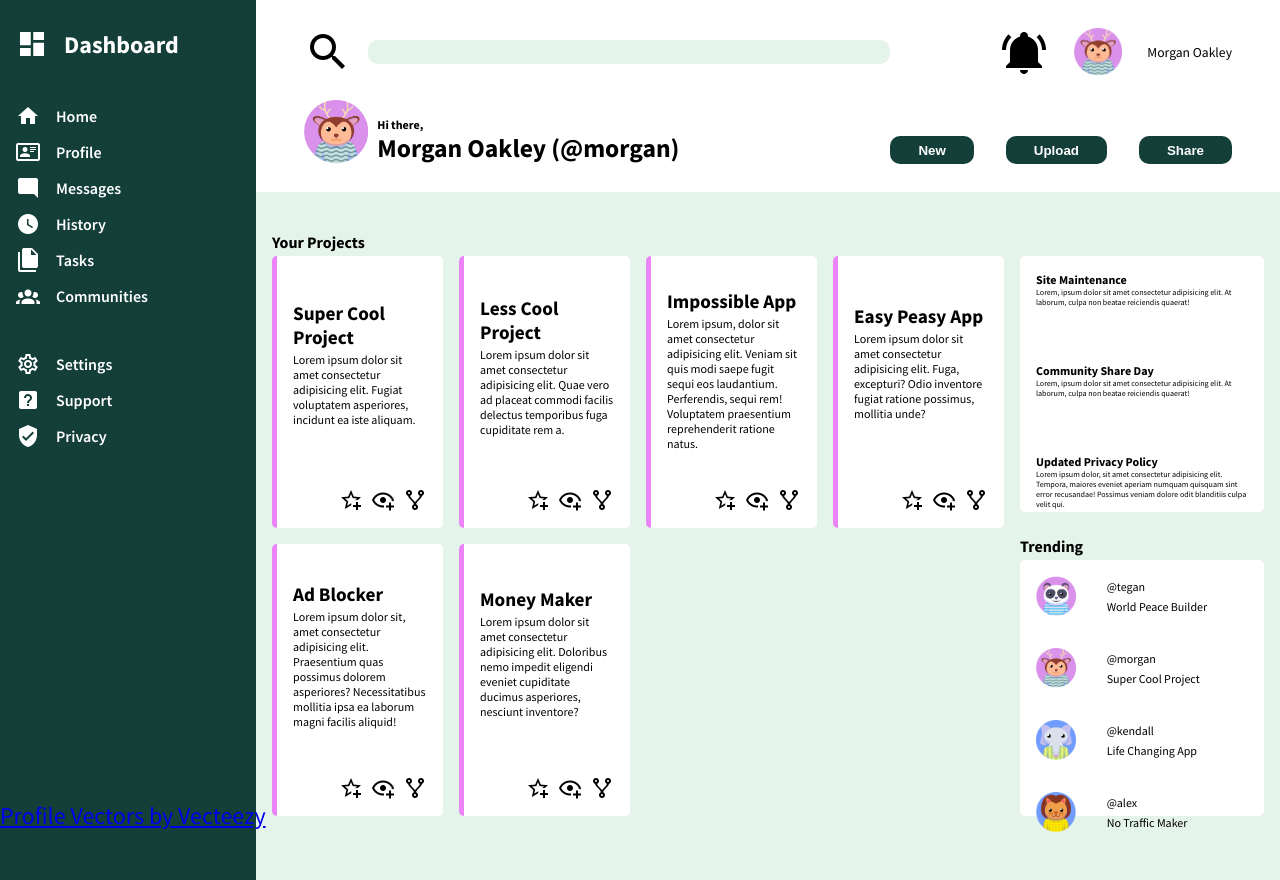
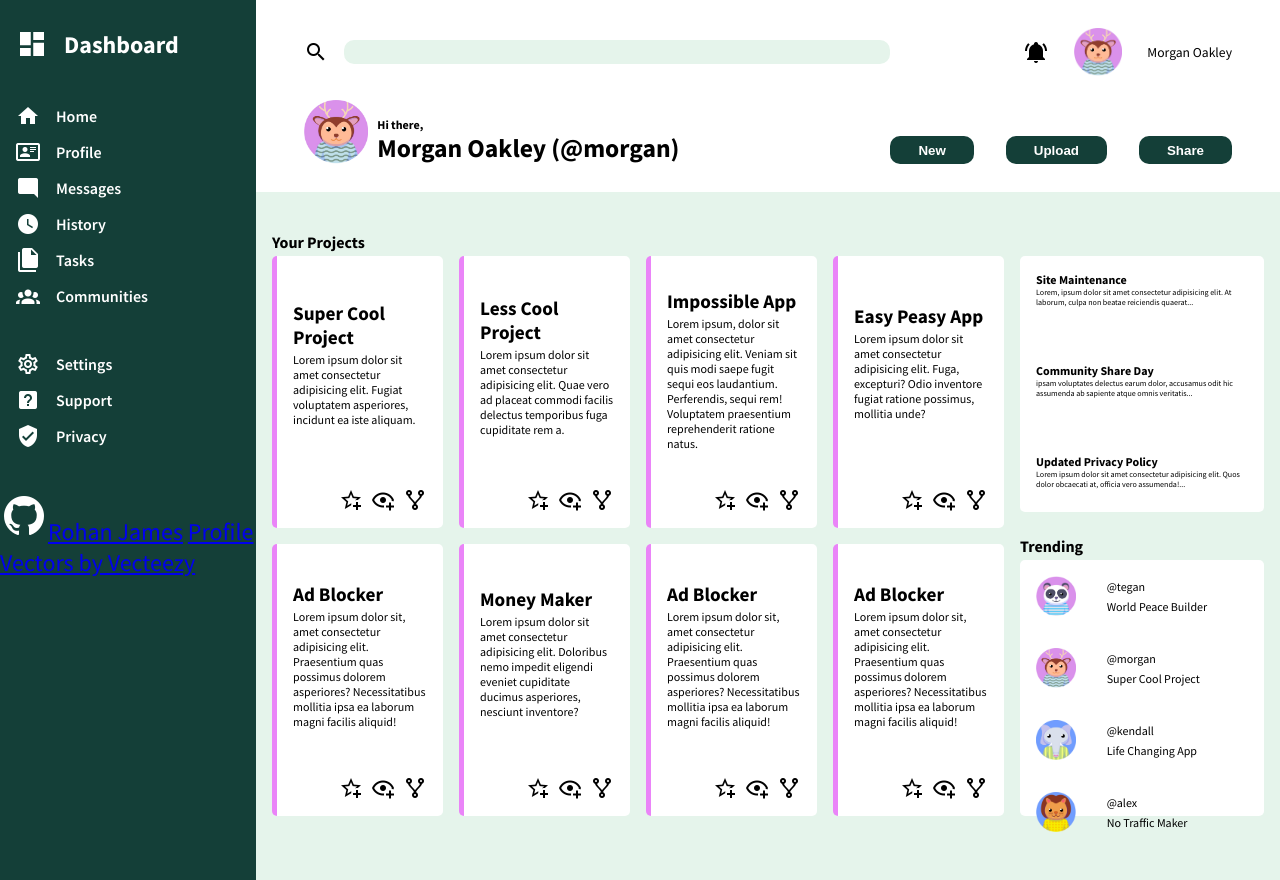
Before and after one commit to rohanjames1998/admin-dashboard, a plain HTML site: page index.html in a window 1280 px wide. Drawn offline with Linux system fonts and the light colour scheme.

Commit message:
Add footer

```diff
--- a/index.html
+++ b/index.html
@@ -4,7 +4,12 @@
     <meta charset="UTF-8" />
     <meta http-equiv="X-UA-Compatible" content="IE=edge" />
     <meta name="viewport" content="width=device-width, initial-scale=1.0" />
-    <link rel="preconnect" href="https://fonts.googleapis.com"><link rel="preconnect" href="https://fonts.gstatic.com" crossorigin><link href="https://fonts.googleapis.com/css2?family=Source+Sans+Pro:wght@400;600;700&display=swap" rel="stylesheet">
+    <link rel="preconnect" href="https://fonts.googleapis.com" />
+    <link rel="preconnect" href="https://fonts.gstatic.com" crossorigin />
+    <link
+      href="https://fonts.googleapis.com/css2?family=Source+Sans+Pro:wght@400;600;700&display=swap"
+      rel="stylesheet"
+    />
     <link rel="stylesheet" href="styles.css" />
     <title>Admin Dashboard</title>
   </head>
@@ -12,7 +17,11 @@
     <div class="container">
       <section class="sidebar">
         <div class="sidebar-header bar-item">
-          <img src="icons/view-dashboard.png" alt="icon" class="dashboard-icon" />
+          <img
+            src="icons/view-dashboard.png"
+            alt="icon"
+            class="dashboard-icon"
+          />
           <h1>Dashboard</h1>
         </div>
 
@@ -22,11 +31,19 @@
             <p>Home</p>
           </div>
           <div class="sidebar-profile bar-item">
-            <img src="icons/card-account-details-outline.png" alt="profile-icon" class="bar-icon" />
+            <img
+              src="icons/card-account-details-outline.png"
+              alt="profile-icon"
+              class="bar-icon"
+            />
             <p>Profile</p>
           </div>
           <div class="messages bar-item">
-            <img src="icons/message-reply.png" alt="msg-icon" class="bar-icon" />
+            <img
+              src="icons/message-reply.png"
+              alt="msg-icon"
+              class="bar-icon"
+            />
             <p>Messages</p>
           </div>
           <div class="history bar-item">
@@ -34,11 +51,19 @@
             <p>History</p>
           </div>
           <div class="tasks bar-item">
-            <img src="icons/file-multiple.png" alt="tsk-icon" class="bar-icon" />
+            <img
+              src="icons/file-multiple.png"
+              alt="tsk-icon"
+              class="bar-icon"
+            />
             <p>Tasks</p>
           </div>
           <div class="communities bar-item">
-            <img src="icons/account-group.png" alt="cmt-icon" class="bar-icon" />
+            <img
+              src="icons/account-group.png"
+              alt="cmt-icon"
+              class="bar-icon"
+            />
             <p>Communities</p>
           </div>
         </section>
@@ -53,15 +78,29 @@
             <p>Support</p>
           </div>
           <div class="privacy bar-item">
-            <img src="icons/shield-check.png" alt="priv-icon" class="bar-icon" />
+            <img
+              src="icons/shield-check.png"
+              alt="priv-icon"
+              class="bar-icon"
+            />
             <p>Privacy</p>
           </div>
         </section>
+        <footer class="footer">
+          <a href="https://github.com/rohanjames1998" class="github-link">
+            <img src="icons/github.png" alt="github" />Rohan James</a
+          >
+          <a
+            href="https://www.vecteezy.com/free-vector/profile"
+            class="vector-link"
+            >Profile Vectors by Vecteezy</a
+          >
+        </footer>
       </section>
 
       <section class="header">
         <div class="search">
-          <img src="icons/magnify.png" alt="search-icon" />
+          <img src="icons/magnify.png" alt="search-icon" class="search-icon" />
           <input
             type="search"
             name="search-bar"
@@ -71,13 +110,21 @@
         </div>
 
         <div class="user-profile">
-          <img src="icons/bell-ring.png" alt="notifications" />
+          <img
+            src="icons/bell-ring.png"
+            alt="notifications"
+            class="bell-icon"
+          />
           <img src="profile-imgs/dp-5.png" alt="user-img" class="user-img" />
           <p>Morgan Oakley</p>
         </div>
 
         <div class="greetings">
-          <img src="profile-imgs/dp-5.png" alt="user-img" class="user-greeting-img" />
+          <img
+            src="profile-imgs/dp-5.png"
+            alt="user-img"
+            class="user-greeting-img"
+          />
           <p class="greet">Hi there,</p>
           <p class="user-name">Morgan Oakley (@morgan)</p>
         </div>
@@ -89,7 +136,7 @@
         </div>
       </section>
 
-      <section class="main-menu">
+      <main class="main-menu">
         <section class="task-menu">
           <h2 class="menu-sub-header">Your Projects</h2>
           <div class="task">
@@ -107,7 +154,9 @@
           <div class="task">
             <h3 class="task-title">Less Cool Project</h3>
             <p class="task-desc">
-             Lorem ipsum dolor sit amet consectetur adipisicing elit. Quae vero ad placeat commodi facilis delectus temporibus fuga cupiditate rem a.
+              Lorem ipsum dolor sit amet consectetur adipisicing elit. Quae vero
+              ad placeat commodi facilis delectus temporibus fuga cupiditate rem
+              a.
             </p>
             <div class="task-icon-cont">
               <img src="icons/star-plus-outline.png" alt="fav" />
@@ -118,7 +167,9 @@
           <div class="task">
             <h3 class="task-title">Impossible App</h3>
             <p class="task-desc">
-              Lorem ipsum, dolor sit amet consectetur adipisicing elit. Veniam sit quis modi saepe fugit sequi eos laudantium. Perferendis, sequi rem! Voluptatem praesentium reprehenderit ratione natus.
+              Lorem ipsum, dolor sit amet consectetur adipisicing elit. Veniam
+              sit quis modi saepe fugit sequi eos laudantium. Perferendis, sequi
+              rem! Voluptatem praesentium reprehenderit ratione natus.
             </p>
             <div class="task-icon-cont">
               <img src="icons/star-plus-outline.png" alt="fav" />
@@ -129,7 +180,8 @@
           <div class="task">
             <h3 class="task-title">Easy Peasy App</h3>
             <p class="task-desc">
-              Lorem ipsum dolor sit amet consectetur adipisicing elit. Fuga, excepturi? Odio inventore fugiat ratione possimus, mollitia unde?
+              Lorem ipsum dolor sit amet consectetur adipisicing elit. Fuga,
+              excepturi? Odio inventore fugiat ratione possimus, mollitia unde?
             </p>
             <div class="task-icon-cont">
               <img src="icons/star-plus-outline.png" alt="fav" />
@@ -140,7 +192,9 @@
           <div class="task">
             <h3 class="task-title">Ad Blocker</h3>
             <p class="task-desc">
-              Lorem ipsum dolor sit, amet consectetur adipisicing elit. Praesentium quas possimus dolorem asperiores? Necessitatibus mollitia ipsa ea laborum magni facilis aliquid!
+              Lorem ipsum dolor sit, amet consectetur adipisicing elit.
+              Praesentium quas possimus dolorem asperiores? Necessitatibus
+              mollitia ipsa ea laborum magni facilis aliquid!
             </p>
             <div class="task-icon-cont">
               <img src="icons/star-plus-outline.png" alt="fav" />
@@ -151,7 +205,35 @@
           <div class="task">
             <h3 class="task-title">Money Maker</h3>
             <p class="task-desc">
-              Lorem ipsum dolor sit amet consectetur adipisicing elit. Doloribus nemo impedit eligendi eveniet cupiditate ducimus asperiores, nesciunt inventore?
+              Lorem ipsum dolor sit amet consectetur adipisicing elit. Doloribus
+              nemo impedit eligendi eveniet cupiditate ducimus asperiores,
+              nesciunt inventore?
+            </p>
+            <div class="task-icon-cont">
+              <img src="icons/star-plus-outline.png" alt="fav" />
+              <img src="icons/eye-plus-outline.png" alt="watch-later" />
+              <img src="icons/source-fork.png" alt="fork" />
+            </div>
+          </div>
+          <div class="task">
+            <h3 class="task-title">Ad Blocker</h3>
+            <p class="task-desc">
+              Lorem ipsum dolor sit, amet consectetur adipisicing elit.
+              Praesentium quas possimus dolorem asperiores? Necessitatibus
+              mollitia ipsa ea laborum magni facilis aliquid!
+            </p>
+            <div class="task-icon-cont">
+              <img src="icons/star-plus-outline.png" alt="fav" />
+              <img src="icons/eye-plus-outline.png" alt="watch-later" />
+              <img src="icons/source-fork.png" alt="fork" />
+            </div>
+          </div>
+          <div class="task">
+            <h3 class="task-title">Ad Blocker</h3>
+            <p class="task-desc">
+              Lorem ipsum dolor sit, amet consectetur adipisicing elit.
+              Praesentium quas possimus dolorem asperiores? Necessitatibus
+              mollitia ipsa ea laborum magni facilis aliquid!
             </p>
             <div class="task-icon-cont">
               <img src="icons/star-plus-outline.png" alt="fav" />
@@ -168,20 +250,21 @@
               <h3 class="announcement-header">Site Maintenance</h3>
               <p>
                 Lorem, ipsum dolor sit amet consectetur adipisicing elit. At
-                laborum, culpa non beatae reiciendis quaerat!
+                laborum, culpa non beatae reiciendis quaerat...
               </p>
             </div>
             <div class="announcement">
               <h3 class="announcement-header">Community Share Day</h3>
               <p>
-                Lorem, ipsum dolor sit amet consectetur adipisicing elit. At
-                laborum, culpa non beatae reiciendis quaerat!
+                ipsam voluptates delectus earum dolor, accusamus odit hic
+                assumenda ab sapiente atque omnis veritatis...
               </p>
             </div>
             <div class="announcement">
               <h3 class="announcement-header">Updated Privacy Policy</h3>
               <p>
-                Lorem ipsum dolor, sit amet consectetur adipisicing elit. Tempora, maiores eveniet aperiam numquam quisquam sint error recusandae! Possimus veniam dolore odit blanditiis culpa velit qui.
+                Lorem ipsum dolor sit amet consectetur adipisicing elit. Quos
+                dolor obcaecati at, officia vero assumenda!...
               </p>
             </div>
           </section>
@@ -189,29 +272,44 @@
           <section class="trending">
             <h2 class="menu-sub-header">Trending</h2>
             <div class="profile">
-                <img src="profile-imgs/dp-1.png" alt="user-pic" class="profile-img" />
+              <img
+                src="profile-imgs/dp-1.png"
+                alt="user-pic"
+                class="profile-img"
+              />
               <p class="user-id">@tegan</p>
               <p class="user-moto">World Peace Builder</p>
             </div>
             <div class="profile">
-                <img src="profile-imgs/dp-5.png" alt="user-pic" class="profile-img" />
+              <img
+                src="profile-imgs/dp-5.png"
+                alt="user-pic"
+                class="profile-img"
+              />
               <p class="user-id">@morgan</p>
               <p class="user-moto">Super Cool Project</p>
             </div>
             <div class="profile">
-                <img src="profile-imgs/dp-2.png" alt="user-pic" class="profile-img" />
+              <img
+                src="profile-imgs/dp-2.png"
+                alt="user-pic"
+                class="profile-img"
+              />
               <p class="user-id">@kendall</p>
               <p class="user-moto">Life Changing App</p>
             </div>
             <div class="profile">
-                <img src="profile-imgs/dp-3.png" alt="user-pic" class="profile-img" />
+              <img
+                src="profile-imgs/dp-3.png"
+                alt="user-pic"
+                class="profile-img"
+              />
               <p class="user-id">@alex</p>
               <p class="user-moto">No Traffic Maker</p>
             </div>
           </section>
         </div>
-      </section>
+      </main>
     </div>
   </body>
-  <a href="https://www.vecteezy.com/free-vector/profile">Profile Vectors by Vecteezy</a>
 </html>
```
Lines whose indentation alone changed are shown as unchanged.
